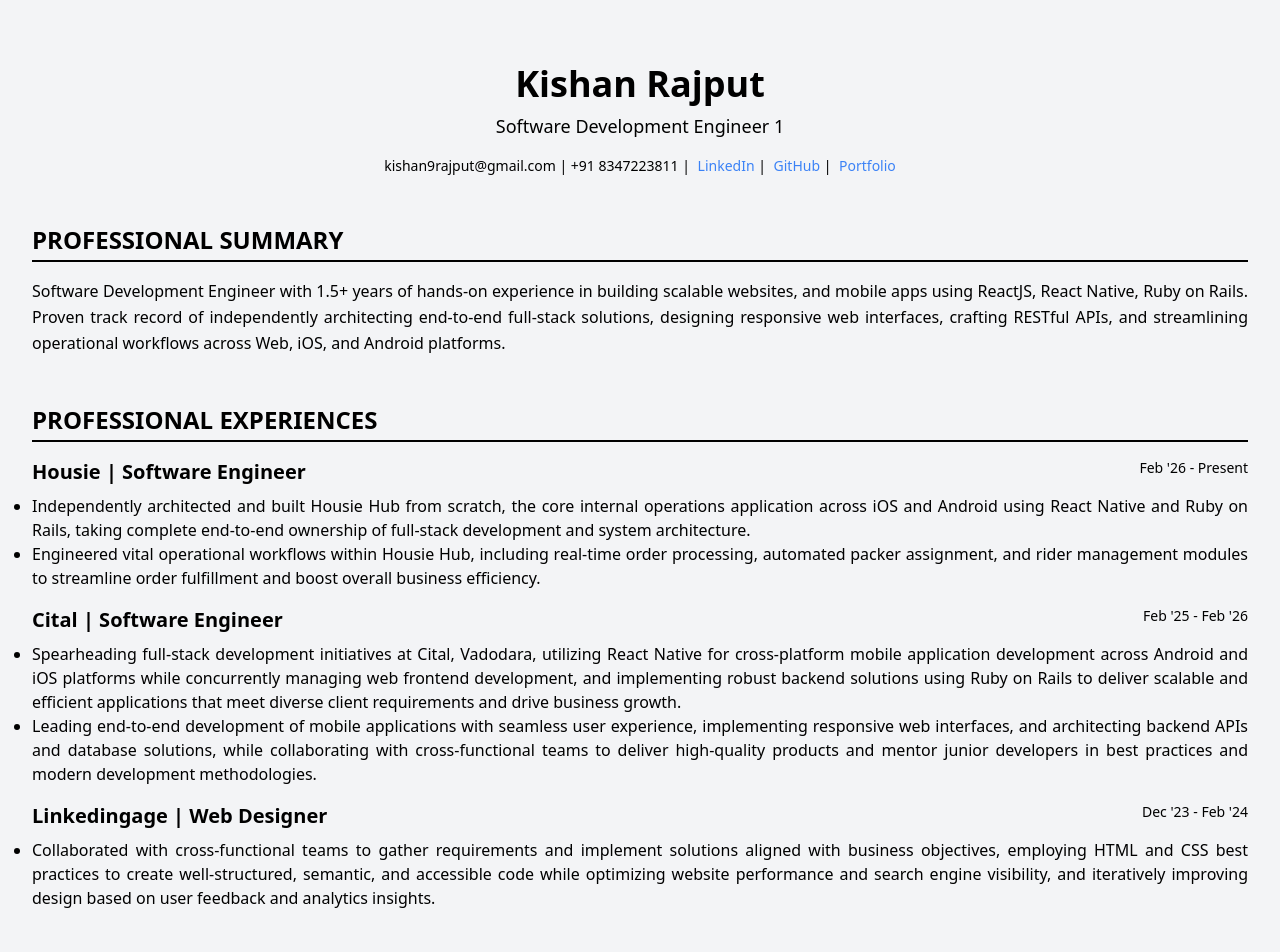
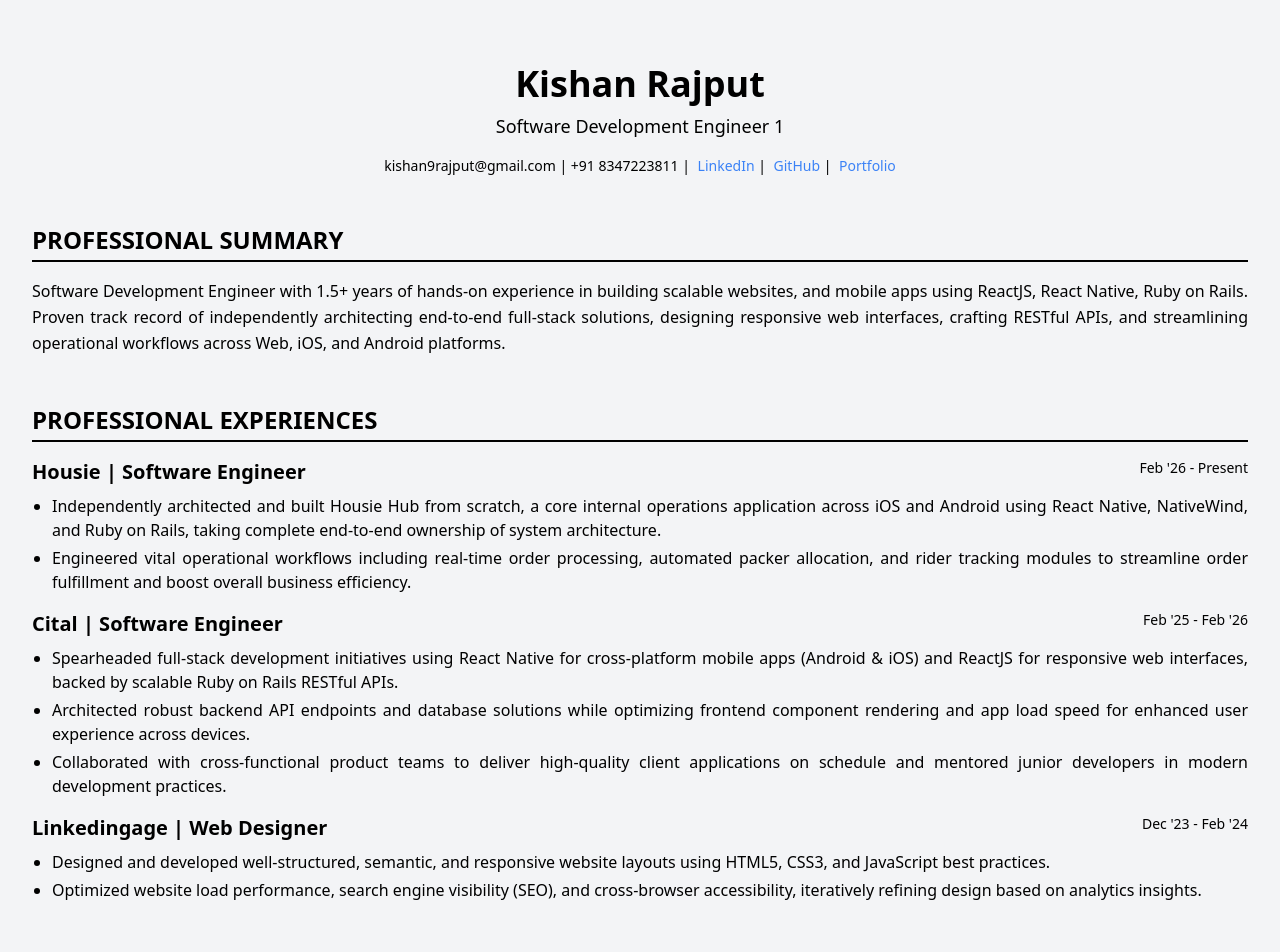
Before and after one commit to kishan04rajput/fullStack, a React (Create React App) app in the folder my-resume/: page / in a window 1280 px wide. Shown: the top 952 px of the page. Built offline with nearby package versions, Linux system fonts and the light colour scheme.

Commit message:
refactor: update WorkExperience content for clarity, formatting, and technical specificity

```diff
--- a/my-resume/src/Components/WorkExperience.js
+++ b/my-resume/src/Components/WorkExperience.js
@@ -14,12 +14,12 @@
             <h3 className="text-xl font-semibold">Housie | Software Engineer</h3>
             <p className="text-sm">Feb '26 - Present</p>
           </div>
-          <ul className="list-disc mt-2 text-justify">
-            <li className="mb-0">
-              Independently architected and built Housie Hub from scratch, the core internal operations application across iOS and Android using React Native and Ruby on Rails, taking complete end-to-end ownership of full-stack development and system architecture.
+          <ul className="list-disc mt-2 pl-5 text-justify space-y-1">
+            <li>
+              Independently architected and built Housie Hub from scratch, a core internal operations application across iOS and Android using React Native, NativeWind, and Ruby on Rails, taking complete end-to-end ownership of system architecture.
             </li>
-            <li className="mb-0">
-              Engineered vital operational workflows within Housie Hub, including real-time order processing, automated packer assignment, and rider management modules to streamline order fulfillment and boost overall business efficiency.
+            <li>
+              Engineered vital operational workflows including real-time order processing, automated packer allocation, and rider tracking modules to streamline order fulfillment and boost overall business efficiency.
             </li>
           </ul>
         </div>
@@ -30,19 +30,15 @@
             <h3 className="text-xl font-semibold">Cital | Software Engineer</h3>
             <p className="text-sm">Feb '25 - Feb '26</p>
           </div>
-          <ul className="list-disc mt-2 text-justify">
-            <li className="mb-0">
-              Spearheading full-stack development initiatives at Cital, Vadodara, utilizing React Native for
-              cross-platform mobile application development across Android and iOS platforms while
-              concurrently managing web frontend development, and implementing robust backend
-              solutions using Ruby on Rails to deliver scalable and efficient applications that meet diverse
-              client requirements and drive business growth.
+          <ul className="list-disc mt-2 pl-5 text-justify space-y-1">
+            <li>
+              Spearheaded full-stack development initiatives using React Native for cross-platform mobile apps (Android & iOS) and ReactJS for responsive web interfaces, backed by scalable Ruby on Rails RESTful APIs.
             </li>
-            <li className="mb-0">
-              Leading end-to-end development of mobile applications with seamless user experience,
-              implementing responsive web interfaces, and architecting backend APIs and database
-              solutions, while collaborating with cross-functional teams to deliver high-quality products
-              and mentor junior developers in best practices and modern development methodologies.
+            <li>
+              Architected robust backend API endpoints and database solutions while optimizing frontend component rendering and app load speed for enhanced user experience across devices.
+            </li>
+            <li>
+              Collaborated with cross-functional product teams to deliver high-quality client applications on schedule and mentored junior developers in modern development practices.
             </li>
           </ul>
         </div>
@@ -55,12 +51,12 @@
             </h3>
             <p className="text-sm">Dec '23 - Feb '24</p>
           </div>
-          <ul className="list-disc mt-2 text-justify">
-            <li className="mb-0">
-              Collaborated with cross-functional teams to gather requirements and implement solutions
-              aligned with business objectives, employing HTML and CSS best practices to create well-structured, semantic, and accessible code while optimizing website performance and search
-              engine visibility, and iteratively improving design based on user feedback and analytics
-              insights.
+          <ul className="list-disc mt-2 pl-5 text-justify space-y-1">
+            <li>
+              Designed and developed well-structured, semantic, and responsive website layouts using HTML5, CSS3, and JavaScript best practices.
+            </li>
+            <li>
+              Optimized website load performance, search engine visibility (SEO), and cross-browser accessibility, iteratively refining design based on analytics insights.
             </li>
           </ul>
         </div>
```
